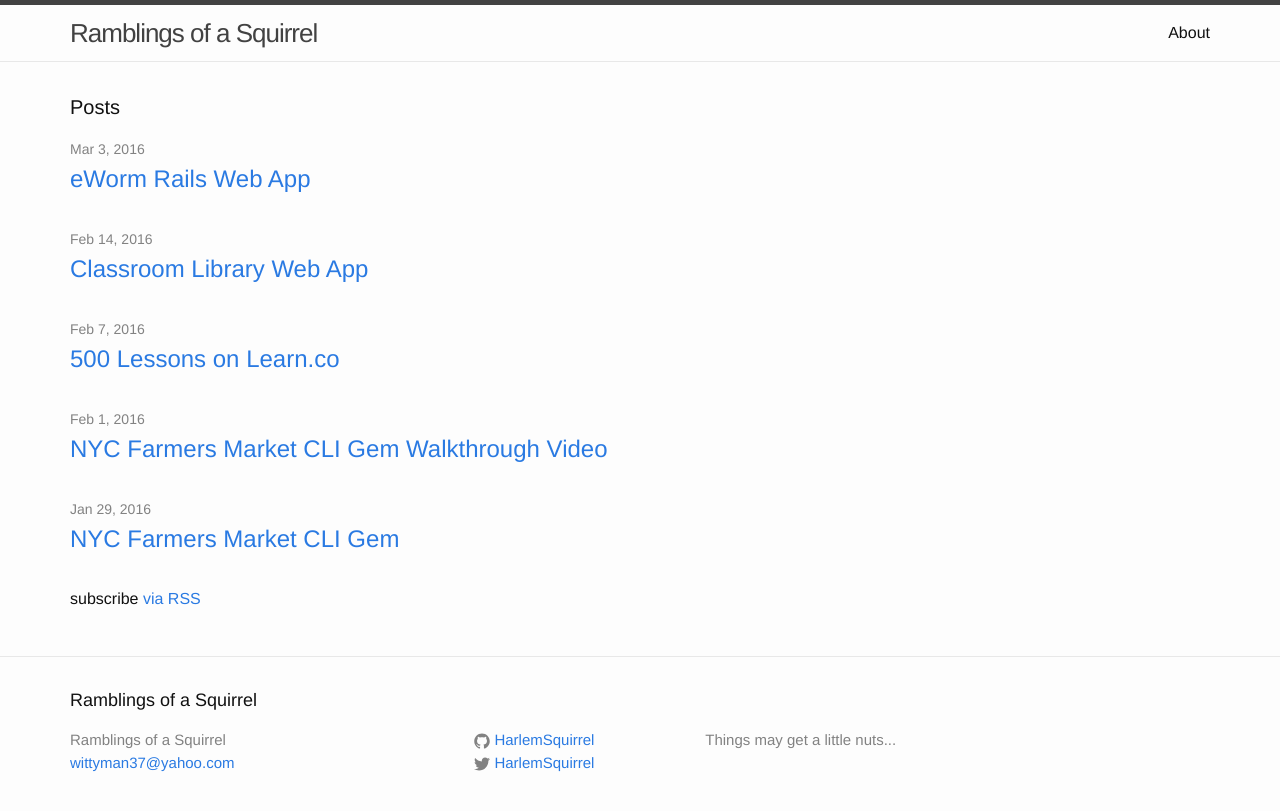
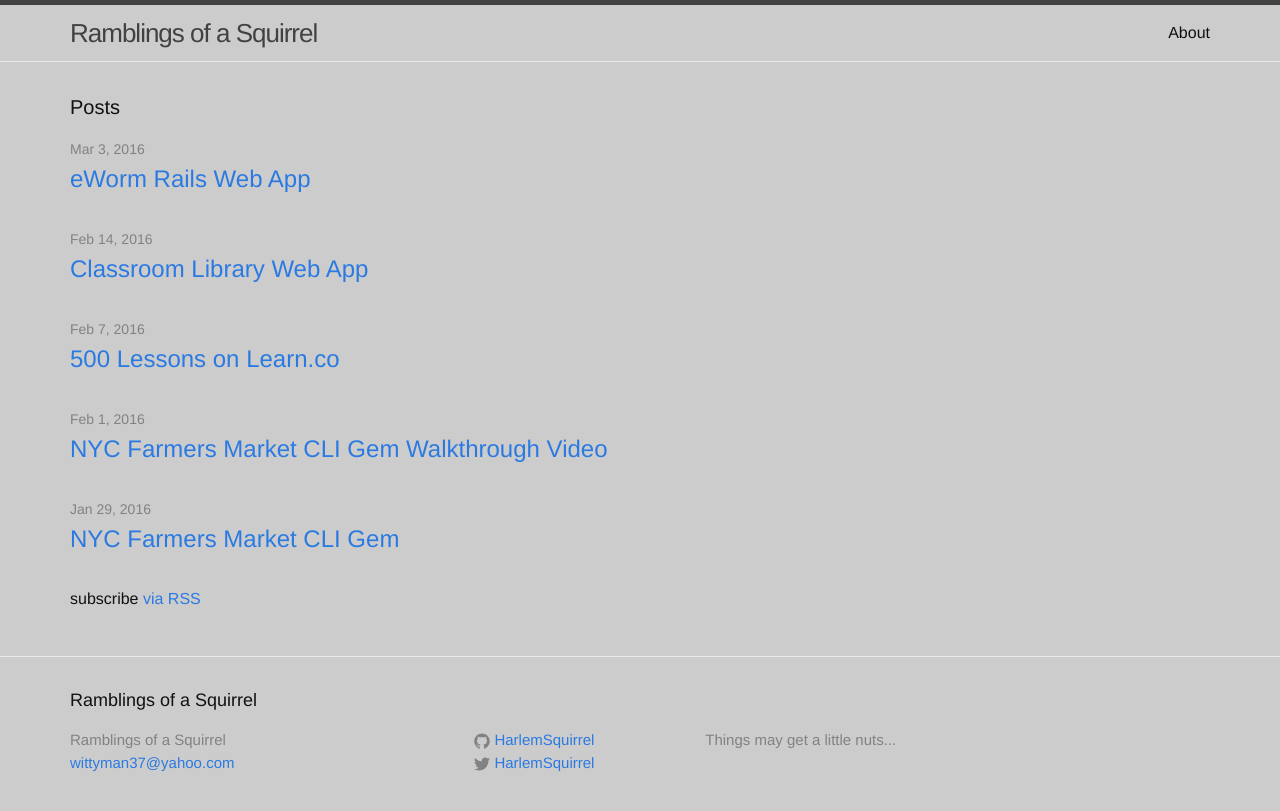
Before and after one commit to HarlemSquirrel/HarlemSquirrel.github.io, a Jekyll site: the page built from index.html, in a window 1280 px wide. Shown: the top 811 px of the page. Built offline with Jekyll 4.4.1, drawn with Linux system fonts in a browser that asks for light colours.

Commit message:
set background-color to light gray

```diff
--- a/css/main.scss
+++ b/css/main.scss
@@ -15,7 +15,7 @@ $base-line-height: 1.5;
 $spacing-unit:     30px;
 
 $text-color:       #111;
-$background-color: #fdfdfd;
+$background-color: #cccccc;
 $brand-color:      #2a7ae2;
 
 $grey-color:       #828282;
```
